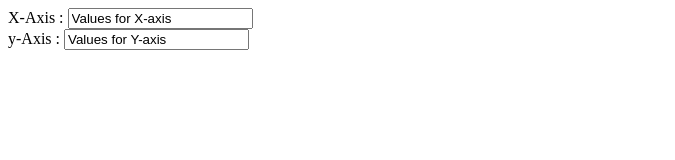
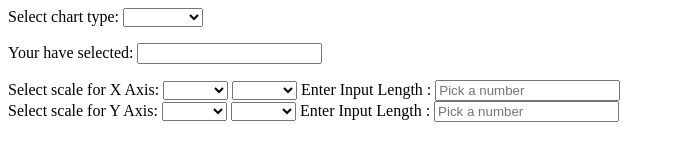
Before and after one commit to pankajb/D3Tool, a plain HTML site: page index.html in a window 1280 px wide. Shown: the whole page, without its empty margins (0-675 px from the left). Drawn offline with nearby package versions, Linux system fonts and the light colour scheme.

Commit message:
Textfield Added
index.html
new js ( pageLayout )

```diff
--- a/index.html
+++ b/index.html
@@ -1,11 +1,62 @@
 <!DOCTYPE html>
 <html>
+<head>
+<script src="http://d3js.org/d3.v3.min.js" charset="utf-8"></script>
+<script src="pageLayout.js"> </script>
+</head>
+
 <body>
 
+	<form>
+		Select chart type:
+			<select id="myList" onchange="chartSelect()">
+			  <option></option>
+			  <option>Bar Chart</option>
+			  <option>Pie Chart</option>
+			</select>
+		<p>Your have selected: <input type="text" id="chart" size="20"></p>
+	</form>
 
-X-Axis : <input type="text" name="FirstName" value="Values for X-axis"><br>
-y-Axis : <input type="text" name="LastName" value="Values for Y-axis"><br>
+	<form id="x_form">
+		Select scale for X Axis:
+			<select id="x_scale" onchange="x_scaleSelect()">
+			  <option></option>
+			  <option>Linear</option>
+			  <option>Ordinal</option>
+			</select>
 
+			<select id="x_scale_orientation" onchange="x_scaleOrientationSelect()">
+			  <option></option>
+			  <option>Top</option>
+			  <option>Bottom</option>
+			  <option>Right</option>
+			  <option>Left</option>
+			</select>
+
+			Enter Input Length : <input type="number" id="x_length" min="0" placeholder="Pick a number" onchange="get_xLength()"><br>
+
+	</form>
+
+	<form>
+		Select scale for Y Axis:
+			<select id="y_scale" onchange="y_scaleSelect()">
+			  <option></option>
+			  <option>Linear</option>
+			  <option>Ordinal</option>
+			</select>
+
+			<select id="y_scale_orientation" onchange="y_scaleOrientationSelect()">
+			  <option></option>
+			  <option>Top</option>
+			  <option>Bottom</option>
+			  <option>Right</option>
+			  <option>Left</option>
+			</select>
+
+			Enter Input Length : <input type="number" id="y_length"  min="0" placeholder="Pick a number" onchange="get_yLength()"><br>
+
+	</form>
 
 </body>
+
 </html>
--- /dev/null
+++ b/pageLayout.js
@@ -0,0 +1,43 @@
+	function chartSelect()
+		{
+			var mylist=document.getElementById("myList");
+			document.getElementById("chart").value=mylist.options[mylist.selectedIndex].text;
+		}
+
+	function x_scaleSelect()
+		{
+			var x_scaleSelect=document.getElementById("x_scale").options[x_scale.selectedIndex].text;
+		}
+
+	function y_scaleSelect()
+		{
+			var y_scaleSelect=document.getElementById("y_scale").options[y_scale.selectedIndex].text;
+		}
+
+	function x_scaleOrientationSelect()
+		{
+			var x_orientation=document.getElementById("x_scale_orientation").options[x_scale_orientation.selectedIndex].text;
+		}
+
+	function y_scaleOrientationSelect()
+		{
+			var y_orientation=document.getElementById("y_scale_orientation").options[y_scale_orientation.selectedIndex].text;
+		}
+
+	function get_xLength()
+		{
+			var xLength=document.getElementById("x_length").value;
+
+			for(i=0;i<=xLength;i++)
+				{
+					var input[];
+					input[i] = document.createElement("input");
+					input[i].type = "text";
+					document.getElementById("x_form").appendChild(input); // put it into the DOM
+				}
+		}
+
+	function get_yLength()
+		{
+			var yLength=document.getElementById("y_length").value;
+		}
```
Also changed, not shown: index.js (+85 -0 lines).
